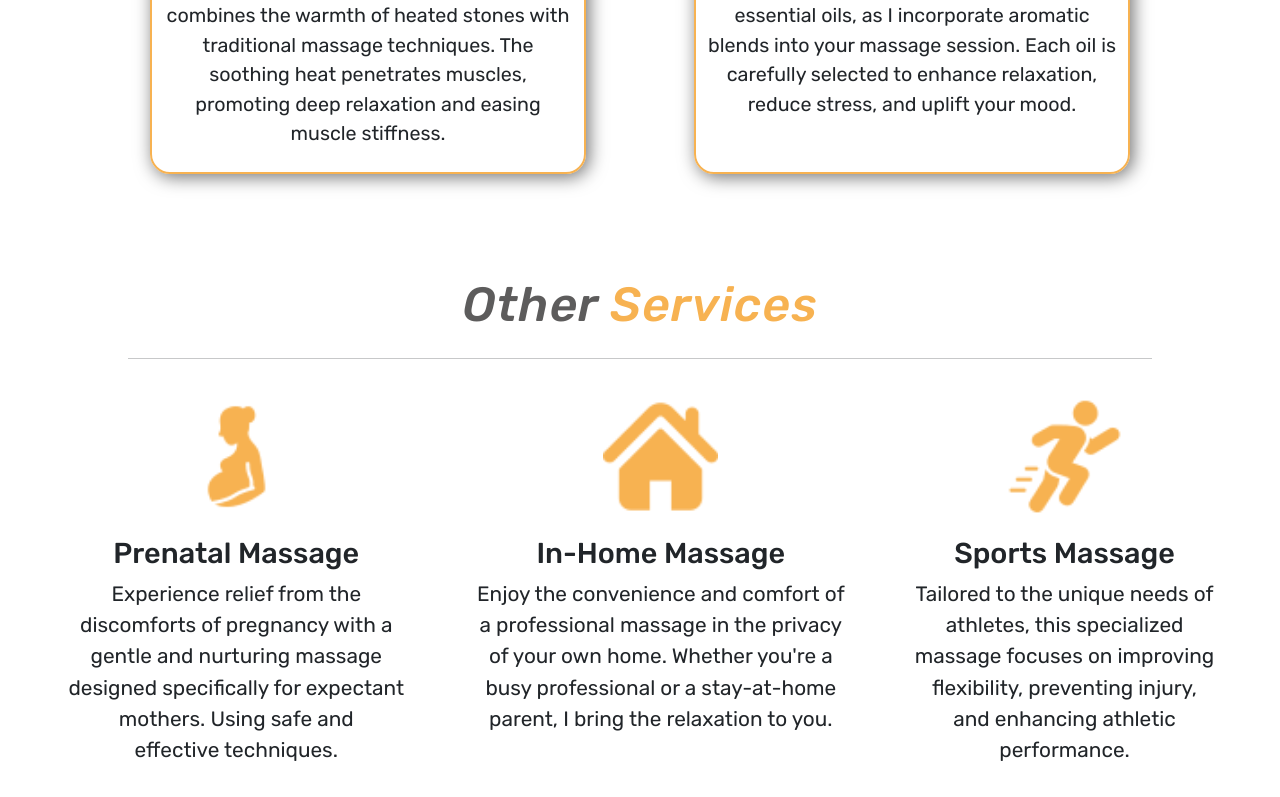
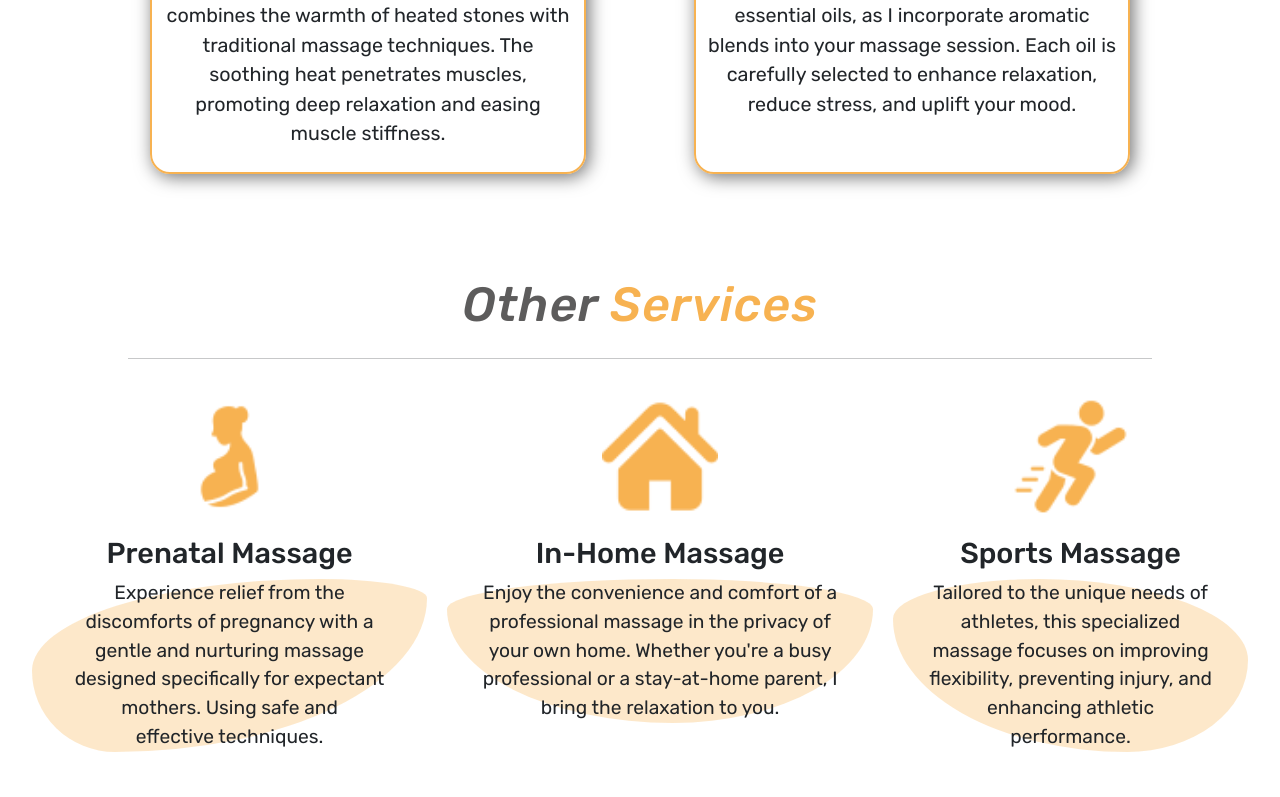
Before and after one commit to Silveronski/massuese-landingpage, a React (Vite) app: page / in a window 1280 px wide. Shown: the part 2000-2797 px from the top of the page. Built offline with nearby package versions, Linux system fonts and the light colour scheme.

Commit message:
some refactoring

```diff
--- a/src/App.jsx
+++ b/src/App.jsx
@@ -2,11 +2,8 @@ import Home from './pages/Home';
 import './styles/style.scss';
 
 function App() {
-
   return (
-    <>
-      <Home/>
-    </>
+    <Home/>
   )
 }
 
--- a/src/hooks/useCardCreator.jsx
+++ b/src/hooks/useCardCreator.jsx
@@ -2,10 +2,9 @@ import content from '../site-content-json/content.json';
 
 const useCardCreator = (ComponentName, jsonName, imgsArray) => {
     const cardArray = Object.entries(content[jsonName]).map(([key, value], index) => (
-      <ComponentName key={key} imgUrl={imgsArray[index]}
-      name={value.name} description={value.description}/>
+      <ComponentName key={key} imgUrl={imgsArray[index]} {...value}/>
     ));
-    return (cardArray)
+    return cardArray
 }
 
 export default useCardCreator
--- a/src/styles/base.scss
+++ b/src/styles/base.scss
@@ -1,6 +1,8 @@
 $greenColor:#f7b251;
 $lightBlack:rgb(57, 56, 56);
 $grayish: rgb(93, 92, 92);
+$carouselBackground: linear-gradient(to top, rgba($greenColor, 0.4), rgba(0, 0, 0, 0.8));
+$carouselBackgroundMobile: linear-gradient(to bottom, rgba($greenColor, 0.4), rgba(0, 0, 0, 0.8));
 
 @mixin mobile{
     @media screen and (max-width: 648px) {
--- a/src/styles/carousel.scss
+++ b/src/styles/carousel.scss
@@ -8,10 +8,11 @@
         left: 0;
         width: 100%;
         height: 100vh;
-        background-image: linear-gradient(to top, rgba($greenColor, 0.3), rgba(0, 0, 0, 1));
+        background-image: $carouselBackground;
         opacity: 1;
         @include mobile{
             height: 100svh;
+            background-image: $carouselBackgroundMobile;
         }
     }
     .info{
@@ -74,21 +75,20 @@
                 content: '';
                 position: absolute;
                 top: 0;
+                bottom: 0;
                 left: 50%;
                 right: 50%;
                 border-radius: 18px;
                 transition: 0.5s all ease;
-                bottom: 0;
                 opacity: 0;
                 background-color: $greenColor;
                 z-index: -2;
             }
             &:hover {
                 &:before {
-                  transition: 0.5s all ease;
-                  left:0;
-                  right:0;
-                  opacity:1;
+                  left: 0;
+                  right: 0;
+                  opacity: 1;
                 }
             }
             &:hover{
--- a/src/styles/services.scss
+++ b/src/styles/services.scss
@@ -20,6 +20,7 @@
     .services-wrapper{
         width: 80%;
         display: flex;
+        gap: 20px;
         @include laptop{
             width: 95%;
         }
@@ -35,6 +36,16 @@
             flex-direction: column;
             align-items: center;
             transition: 0.5s;
+            &:nth-child(2){
+                p{
+                    border-radius: 53% 47% 47% 53% / 21% 21% 79% 79% ;
+                }
+            }
+            &:nth-child(3){
+                p{
+                    border-radius: 41% 59% 34% 66% / 23% 47% 53% 77% ;
+                }
+            }
             &:hover{
                 transform: scale(1.02);
             }
@@ -88,9 +99,11 @@
             }
             p{
                 text-align: center;
-                font-size: 1.3rem;
+                font-size: 1.2rem;
                 padding-left: 2rem;
                 padding-right: 2rem;
+                background-color: rgba($color: $greenColor, $alpha: 0.3);
+                border-radius: 73% 27% 79% 21% / 53% 11% 89% 47% ;
                 @include tablet{
                     padding-left: 0.8rem;
                     padding-right: 0.8rem;
--- a/src/styles/treatments.scss
+++ b/src/styles/treatments.scss
@@ -74,7 +74,7 @@
                     background-color: white;
                     color: $greenColor;
                 }
-                p{
+                p,h4{
                     transform: scale(1.03);
                 }
             }
@@ -108,6 +108,7 @@
                 text-align: center;
                 font-size: 1.7rem;
                 margin-bottom: -6px;
+                transition: 0.3s;
             }
             p{
                 text-align: center;
--- a/src/utils/calculateMargin.js
+++ b/src/utils/calculateMargin.js
@@ -1,14 +1,7 @@
 export const calculateMargin = (mobileMargin, tabletMargin, laptopMargin, desktopMargin) => {
-  if (window.innerWidth <= 480) {
-    return `${mobileMargin}%`;
-  }
-  else if (window.innerWidth > 480 && window.innerWidth <= 1025) {
-    return `${tabletMargin}%`;
-  }
-  else if (window.innerWidth > 1025 && window.innerWidth <= 1540) {
-    return `${laptopMargin}%`;
-  }
-  else {
-    return `${desktopMargin}%`;
-  }
+  const width = window.innerWidth;
+  if (width <= 480) return `${mobileMargin}%`;
+  if (width <= 1025) return `${tabletMargin}%`;
+  if (width <= 1540) return `${laptopMargin}%`;
+  return `${desktopMargin}%`;
 }
```
